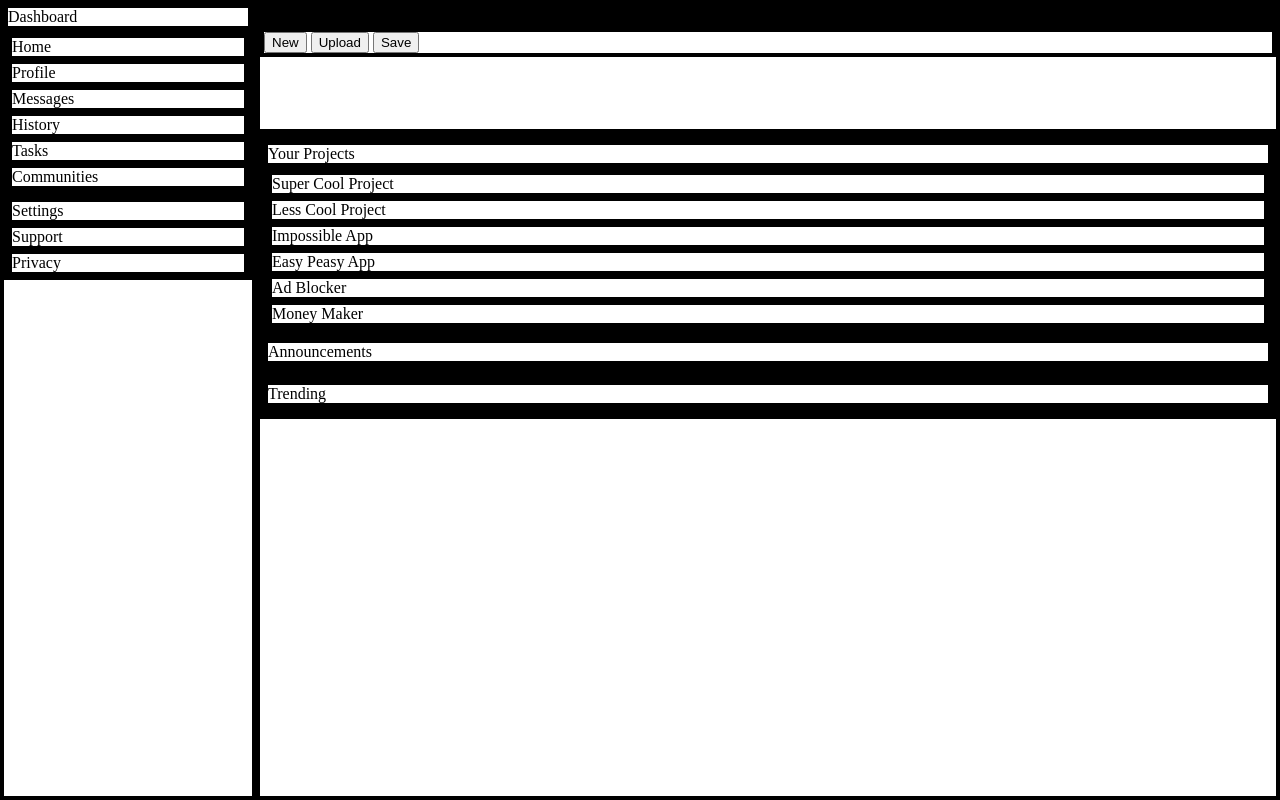
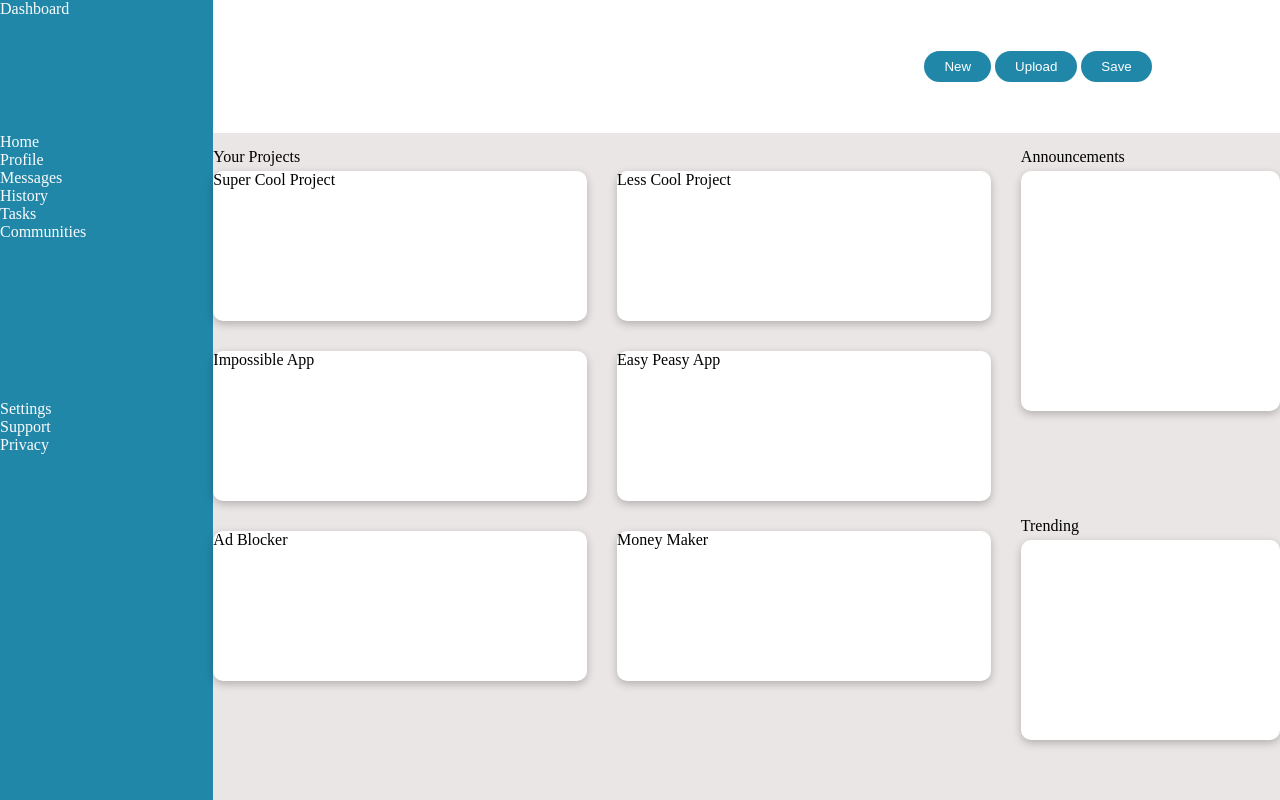
Before and after one commit to harrydoesstuff/admin-dashboard-TOP, a plain HTML site: page index.html in a window 1280 px wide. Drawn offline with Linux system fonts and the light colour scheme.

Commit message:
added colouring for nav and buttons. Also spaced out the cards more and added styling to them

```diff
--- a/styles.css
+++ b/styles.css
@@ -6,7 +6,7 @@ body {
 .grid-container {
     display: grid;
     height: 100vh;
-    grid-template-columns: 1fr 4fr;
+    grid-template-columns: 1fr 5fr;
     grid-template-rows: 1fr 5fr;
     grid-template-areas:
     'nav status'
@@ -14,18 +14,112 @@ body {
     ;
 }
 
-.grid-container div {
-    border: 4px solid black;
-}
 
 .nav-bar {
     grid-area: nav;
+    display: grid;
+    grid-template-rows: 1fr 2fr 3fr;
+    background-color: rgb(33, 135, 169);
+    color: rgb(252, 252, 252);
 }
 
 .status-bar {
     grid-area: status;
+    display: grid;
+    grid-template-columns: 2fr 1fr;
+    grid-template-areas:
+    'search active-user'
+    'welcome buttons'
+    ;
+}
+
+.search {
+    grid-area: search;
+}
+
+.welcome {
+    grid-area: welcome;
+}
+
+.active-user {
+    grid-area: active-user;
+}
+
+.buttons {
+    grid-area: buttons;
+}
+
+button {
+    background-color: rgb(33, 135, 169);
+    border-style: none;
+    border-radius: 20px;
+    color: white;
+    padding: 8px 20px 8px 20px;
 }
 
 .main-container {
     grid-area: main;
+    display: grid;
+    grid-template-columns: 3fr 1fr;
+    grid-template-areas:
+    'projects announcements'
+    'projects trending'
+    ;
+    gap: 30px;
+    background-color: rgba(233, 227, 227, 0.889);
 }
+
+.projects {
+    grid-area: projects;
+}
+
+.projects .title {
+    padding-top: 15px;
+    padding-bottom: 5px;
+}
+
+.projects .cards {
+    display: grid;
+    grid-template-columns: 1fr 1fr;
+    gap: 30px;
+}
+
+.projects .cards div {
+    height: 150px;
+    border-radius: 10px;
+    box-shadow: rgba(0, 0, 0, 0.24) 0px 3px 8px;
+    background-color: white;
+}
+
+
+.announcements {
+    grid-area: announcements;
+}
+
+.announcements .title {
+    padding-top: 15px;
+    padding-bottom: 5px;
+}
+
+.announcements .content {
+    height: 240px;
+    border-radius: 10px;
+    box-shadow: rgba(0, 0, 0, 0.24) 0px 3px 8px;
+    background-color: white;
+}
+
+.trending {
+    grid-area: trending;
+}
+
+.trending .title {
+    padding-top: 15px;
+    padding-bottom: 5px;
+}
+
+.trending .content {
+    height: 200px;
+    border-radius: 10px;
+    box-shadow: rgba(0, 0, 0, 0.24) 0px 3px 8px;
+    background-color: white;
+}
```
